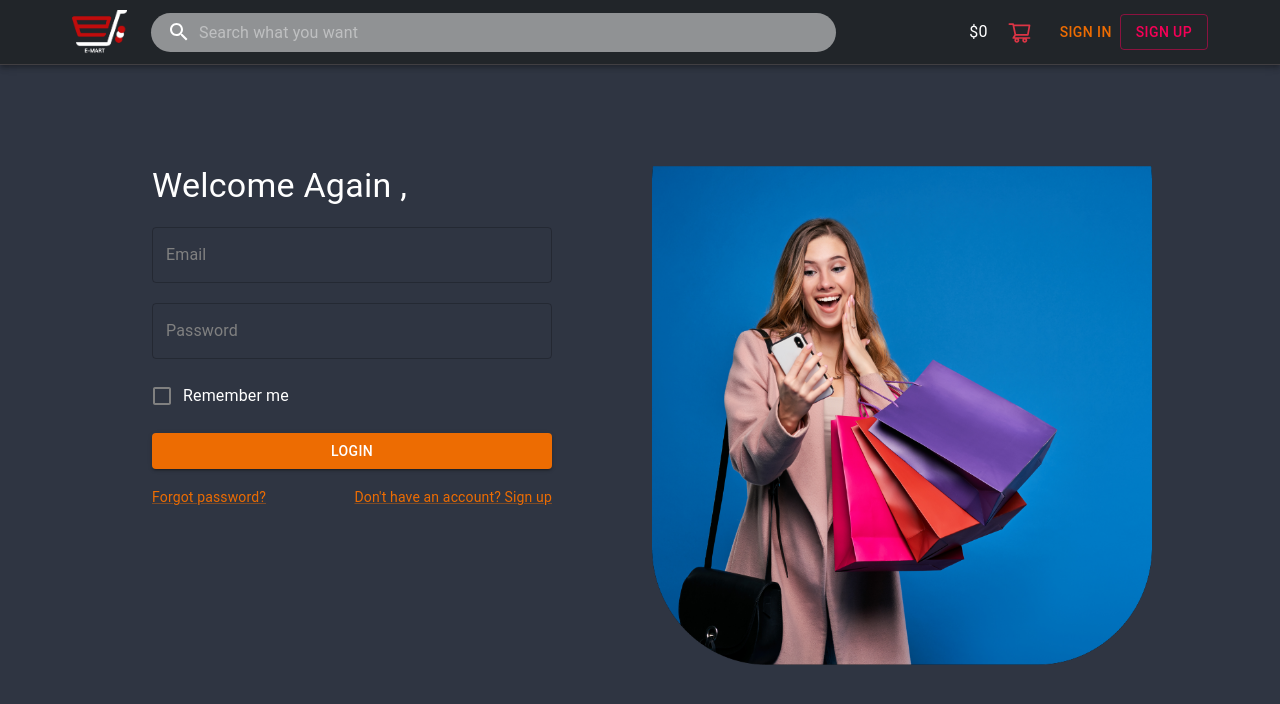
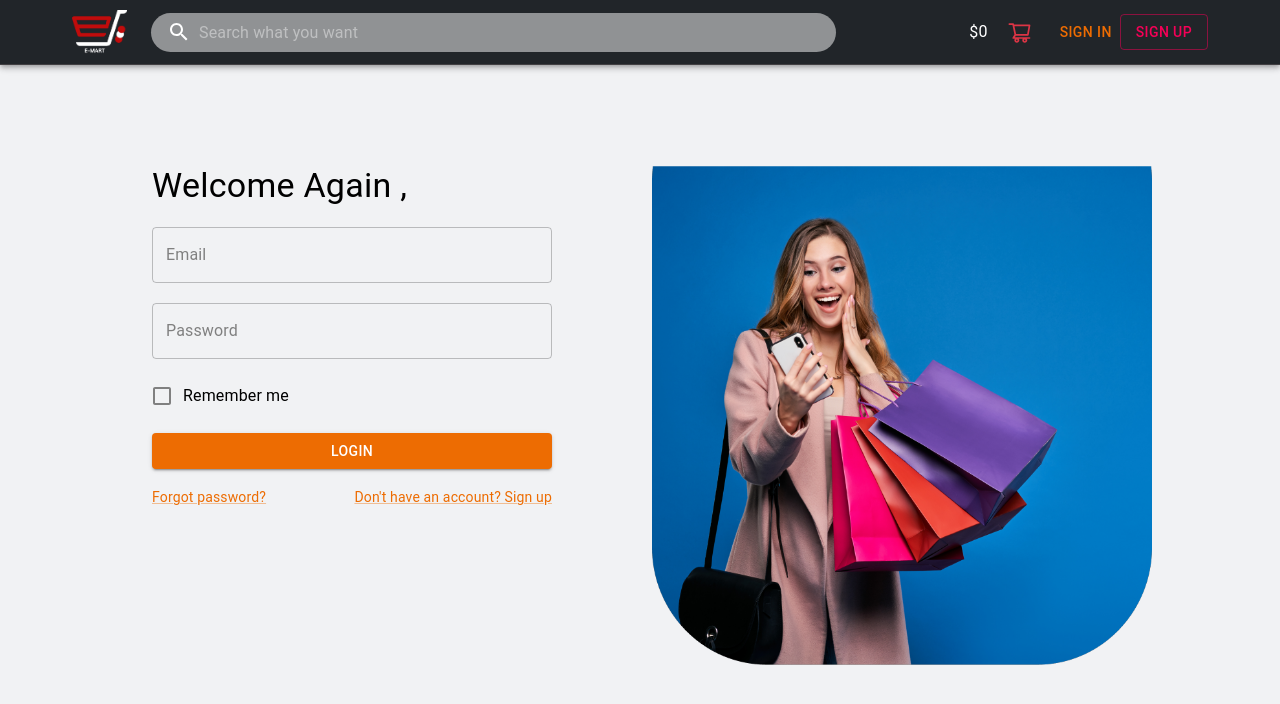
Before and after one commit to Emart-Ecommerce-Sem4/E-Mart-Frontend, a React (Create React App) app: page /signin in a window 1280 px wide. Shown: the top 704 px of the page. Built offline with nearby package versions, Linux system fonts and the light colour scheme.

Commit message:
Color theme changes and project made modified

```diff
--- a/package.json
+++ b/package.json
@@ -25,6 +25,7 @@
     "react-chartjs-2": "^4.2.0",
     "react-dom": "^18.0.0",
     "react-icons": "^4.3.1",
+    "react-image-magnify": "^2.7.4",
     "react-material-ui-carousel": "^3.4.2",
     "react-number-format": "^4.9.3",
     "react-redux": "^8.0.2",
--- a/src/pages/product-page/index.jsx
+++ b/src/pages/product-page/index.jsx
@@ -7,6 +7,7 @@ import InputLabel from '@mui/material/InputLabel';
 import MenuItem from '@mui/material/MenuItem';
 import FormControl from '@mui/material/FormControl';
 import Select from '@mui/material/Select';
+import ReactImageMagnify from 'react-image-magnify';
 import api from '../../api';
 import HeightBox from '../../components/HeightBox';
 import NavBar from '../../components/NavBar';
@@ -87,7 +88,34 @@ export default function ProductPage(props) {
       <div style={{ maxWidth: 1200, marginLeft: 'auto', marginRight: 'auto' }}>
         <Stack direction="row" spacing={10}>
           <div>
-            <img src={selectedImage} alt="" style={{ width: 500 }} />
+            <ReactImageMagnify
+              {...{
+                smallImage: {
+                  alt: 'Wristwatch by Ted Baker London',
+                  isFluidWidth: true,
+                  src: selectedImage,
+                  sizes:
+                    '(max-width: 480px) 100vw, (max-width: 1200px) 30vw, 360px',
+                },
+                largeImage: {
+                  src: selectedImage,
+                  width: 1000,
+                  height: 1000,
+                },
+              }}
+            />
+            {/* <div
+              style={{
+                width: 500,
+                height: 500,
+                overflow: 'hidden',
+                display: 'flex',
+                flexDirection: 'column',
+                justifyContent: 'center',
+              }}
+            >
+              <img src={selectedImage} alt="" style={{ width: 500 }} />
+            </div> */}
 
             <HeightBox height={10} />
             <div
@@ -144,7 +172,10 @@ export default function ProductPage(props) {
             )}
             <HeightBox height={10} />
             {selectedVariant && (
-              <Typography variant="p" color="red">
+              <Typography
+                variant="p"
+                color={selectedVariant?.quantity_in_stock ? 'green' : 'red'}
+              >
                 {selectedVariant?.quantity_in_stock + ' in stock'}
               </Typography>
             )}
--- a/src/utils/theme.js
+++ b/src/utils/theme.js
@@ -2,7 +2,7 @@ import { createTheme } from '@mui/material/styles';
 
 const theme = createTheme({
   palette: {
-    type: 'dark',
+    type: 'light',
     primary: {
       main: '#ed6c02',
     },
@@ -10,11 +10,11 @@ const theme = createTheme({
       main: '#f50057',
     },
     background: {
-      default: '#2f3542',
-      paper: '#000000',
+      default: '#f1f2f4',
+      paper: '#fff',
     },
     text: {
-      primary: '#ffffff',
+      primary: '#000',
       secondary: 'gray',
     },
   },
```
Also changed, not shown: 1 other file (tests, documents, lock files or other folders).
